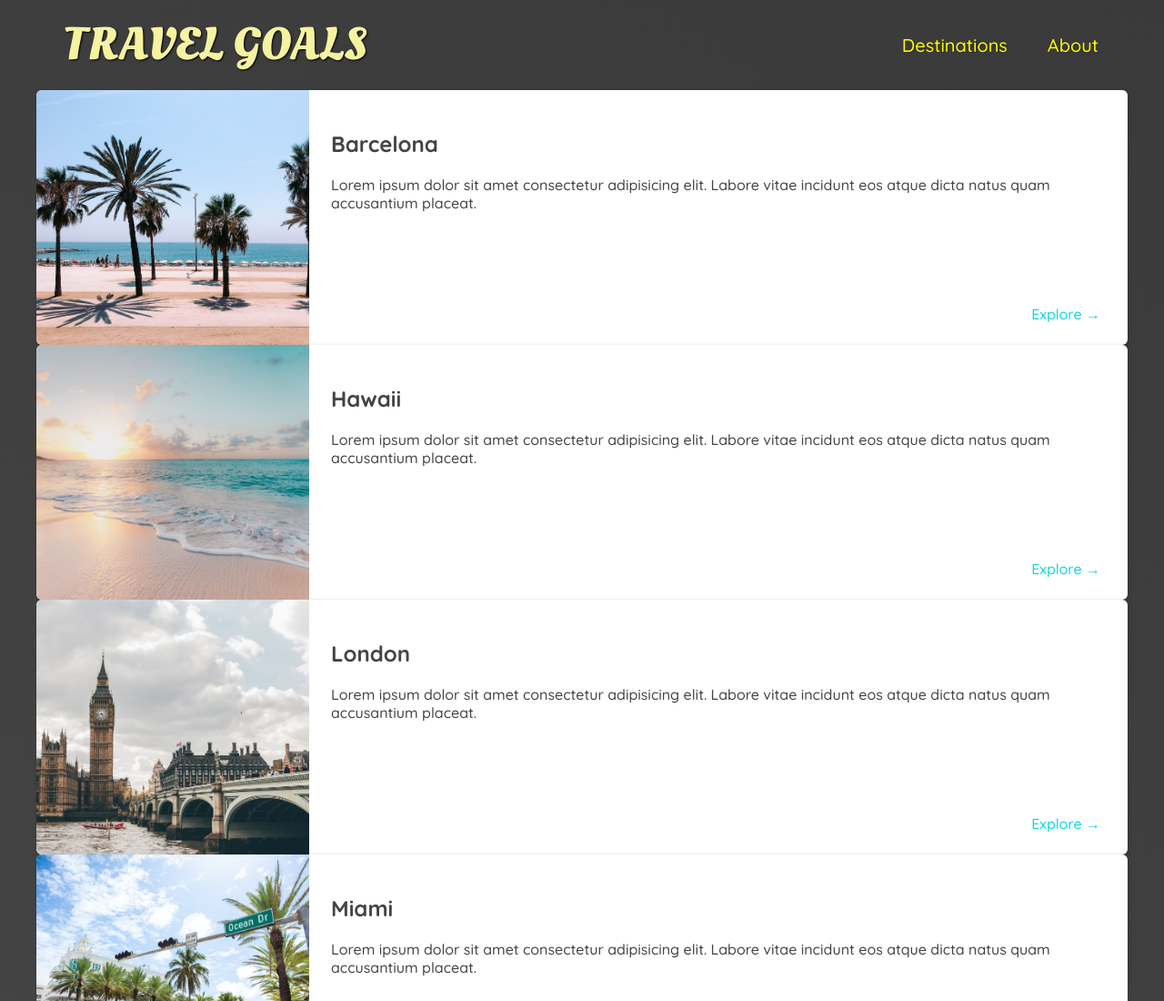
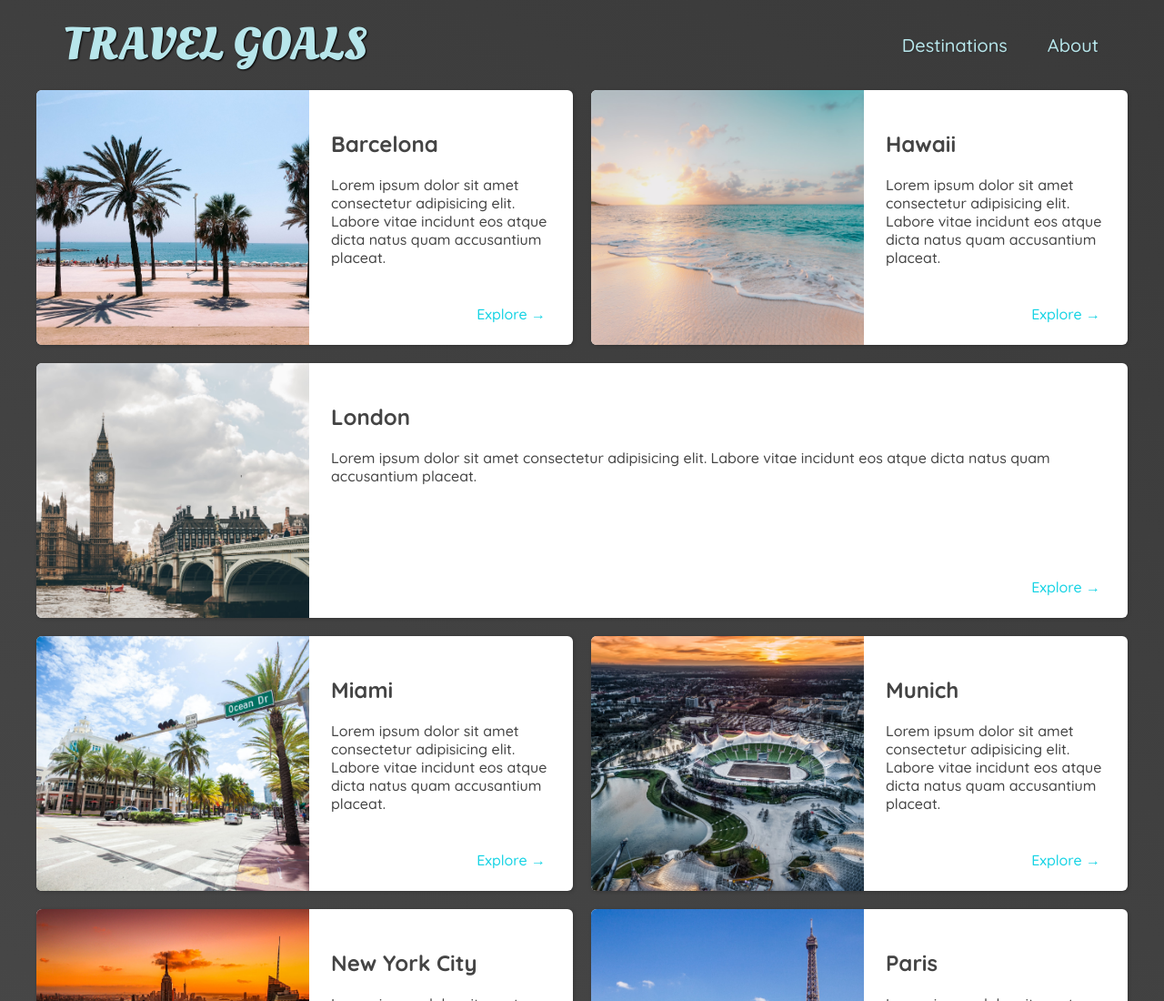
Before and after one commit to nOir-79/Web, a plain HTML site: page places.html in a window 1280 px wide. Shown: the top 1100 px of the page at 91% size. Drawn offline with Linux system fonts and the light colour scheme.

Commit message:
some changes

```diff
--- a/places.css
+++ b/places.css
@@ -2,12 +2,29 @@ body{
     background: linear-gradient(30deg,rgb(77,77,77),rgb(58,58,58));
     color:rgb(68,68,68);
 }
+#page-logo a{
+    color: rgb(183,230,235);
+}
 header{
     position:static;
 }
+header a{
+    color: rgb(183,230,235);
+}
+
+header nav a:hover{
+    background-color: rgb(183,230,235);
+    color: rgb(59,59,59);
+}
 main ul{
     width:1200px;
-    margin: 0 auto;
+    margin: 0 auto 48px auto;
+    display:grid;
+    grid-template-columns: 1fr 1fr;
+    gap: 20px 20px;
+}
+li:nth-of-type(3){
+    grid-column:1 / span 2;
 }
 main li{
     display:flex;
--- a/shared.css
+++ b/shared.css
@@ -40,7 +40,7 @@ header a{
     text-shadow: 1px 1px 2px rgba(0,0,0,0.2);
     border-radius: 6px;
 }
-header a:hover{
+header nav a:hover{
     color:rgb(77,77,77);
     background-color:rgb(255,251,0);
 }
```
